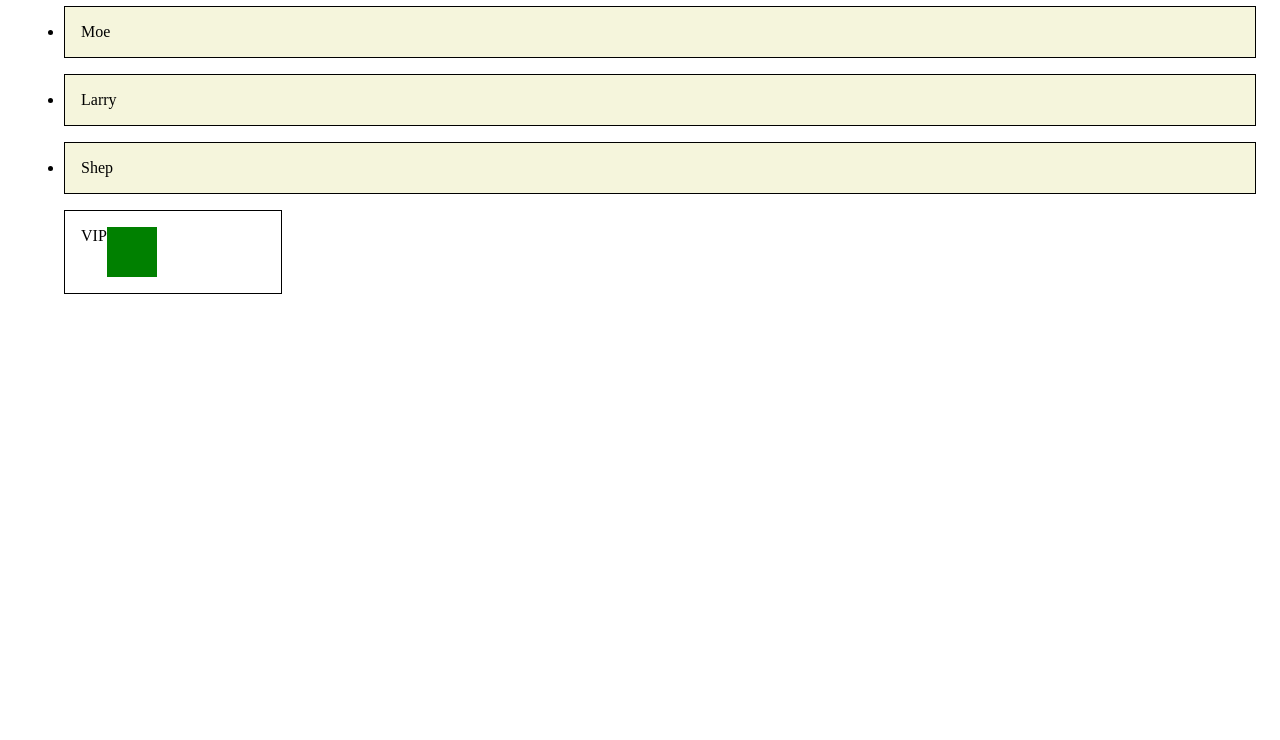
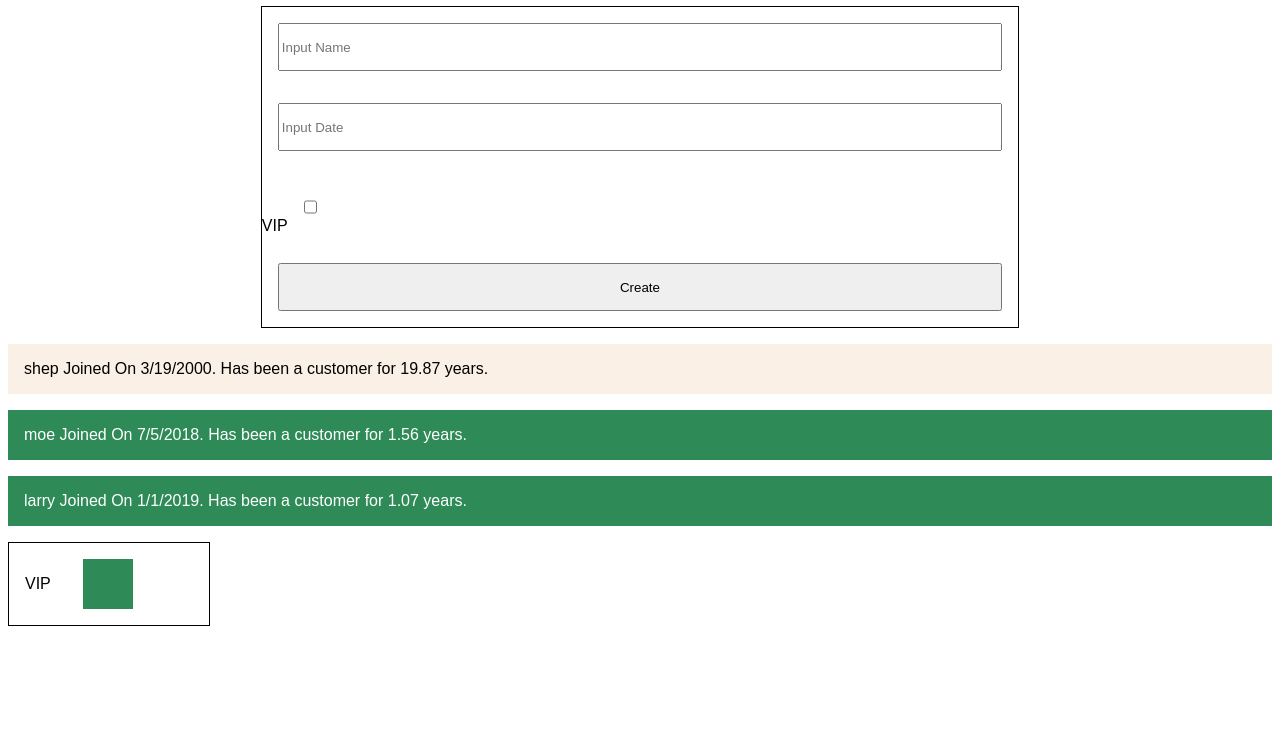
Before and after one commit to javon0/acme-customers-vip-vjs-2002, a plain HTML site: page index.html in a window 1280 px wide. Shown: the part 60-800 px from the top of the page. Drawn offline with Linux system fonts and the light colour scheme.

Commit message:
Almost Done

```diff
--- a/app.js
+++ b/app.js
@@ -1,19 +1,63 @@
-let customers = [
-    { id: 1, name: "moe", email: "moe@gmail.com", isVIP: true },
-    { id: 2, name: "larry", isVIP: true, email: "larry@gmail.com" },
-    { id: 4, name: "shep", email: "shep@gmail.com" }
-  ];
+const customers = [
+  { id: 1, name: 'moe', email: 'moe@gmail.com', isVIP: true, dateJoined: '07/05/2018'},
+  { id: 2, name: 'larry', isVIP: true, email: 'larry@gmail.com', dateJoined: '01/01/2019'},
+  { id: 4, name: 'shep', email: 'shep@gmail.com', dateJoined: '03/19/2000'},
+ ];
 
-  let container = document.querySelector("#container");
+customers.forEach( customer => {
+  customer.dateJoined = new Date(customer.dateJoined);
+});
 
-  const render = () => {
-    let html = customers
-      .map(customer => {
-        return `
-              <li>${customer.name} joined on </li>
-              `;
-      })
-      .join("");
-    container.innerHTML = html;
-  };
-  render();
+
+customers.sort((a, b)=> a.dateJoined - b.dateJoined);
+
+
+const list = document.querySelector('#customers');
+const form = document.querySelector('form')
+
+ function createCustomer(name, date, vip){
+  this.name = name
+  this.dateJoined = date
+  this.isVIP = vip
+}
+
+form.addEventListener('submit', (ev) => {
+  ev.preventDefault()
+  const name = form.querySelector('[name="Name"]').value
+  const inputDate = new Date(form.querySelector('[name="Date"]').value)
+  const vip = form.querySelector("input[type=checkbox]").checked
+
+  let newID = customers.reduce((accum, cur) => {
+    if (cur.id > accum){
+      accum = cur.id
+
+    }
+      return accum
+}, customers[0].id)
+
+  let newCustomer = {id: newID + 1, name: name, email: name + '@gmail', isVIP: vip, dateJoined: inputDate }
+  customers.push(newCustomer)
+
+
+  render()
+})
+
+
+
+
+const render = ()=> {
+  let html = customers.map( customer => {
+    const diff = new Date() - customer.dateJoined;
+    const oneYear = 1000*60*60*24*365;
+    return `
+      <li class='${ customer.isVIP ? 'vip': ''}'>
+        ${ customer.name } Joined On ${ customer.dateJoined.toLocaleDateString() }. Has been a customer for ${(diff/oneYear).toFixed(2)} years.
+      </li>
+    `;
+  }).join('');
+  list.innerHTML = html;
+
+};
+
+
+render();
--- a/index.html
+++ b/index.html
@@ -4,15 +4,22 @@
     <meta charset="UTF-8" />
     <meta name="viewport" content="width=device-width, initial-scale=1.0" />
     <meta http-equiv="X-UA-Compatible" content="ie=edge" />
+    <script src = 'app.js' defer></script>
     <title>Document</title>
   </head>
   <body>
     <h1>Acme Customers VIP</h1>
-    <ul id="container">
-      <li>Moe</li>
-      <li>Larry</li>
-      <li>Shep</li>
-      <li class="colorbox">VIP <div class='box'></div></li>
+    <form>
+      <input type="text" name="Name" placeholder="Input Name"/>
+      <input type="text" name="Date" placeholder="Input Date"/>
+      <div class="checkbox">VIP<input type="checkbox"/></input></div>
+      <button>Create</button>
+    </form>
+    <ul id='customers'>
     </ul>
-  </body>
+    <div id='legend'>
+      <label>VIP</label>
+      <div id='vip-swatch'></div>
+    </div>
+</body>
 </html>
--- a/styles.css
+++ b/styles.css
@@ -1,17 +1,55 @@
-ul > li {
-    background-color: beige;
+body {
+  font-family: sans-serif;
+}
+
+#customers {
+  list-style-type: none;
+  padding: 0;
+}
+
+
+#customers li {
+  padding: 1rem;
+  margin-bottom: 1rem;
+  background-color: linen;
+}
+
+#customers li.vip {
+  background-color: seaGreen;
+  color: white;
+}
+
+#legend {
   border: solid 1px black;
-    padding: 1rem;
+  display: flex;
+  align-items: center;
+  width: 200px;
+}
+
+#legend > * {
   margin: 1rem;
 }
-  .colorbox {
+
+#vip-swatch {
+  background-color: seaGreen;
+  width: 50px;
+  height: 50px;
+}
+
+form {
   display: flex;
-    border: solid 1px black;
-    width: 15%;
-    background-color: white;
+  flex-direction: column;
+  border: 1px black solid;
+  margin: 0 20%;
+  ;
 }
-  .box {
-    background-color: green;
-    height: 50px;
-    width: 50px;
+
+input, button {
+  margin: 1rem;
+  height: 3rem;
 }
+
+.checkbox{
+  margin: 0;
+  padding: 0;
+}
```
Lines whose indentation alone changed are shown as unchanged.
